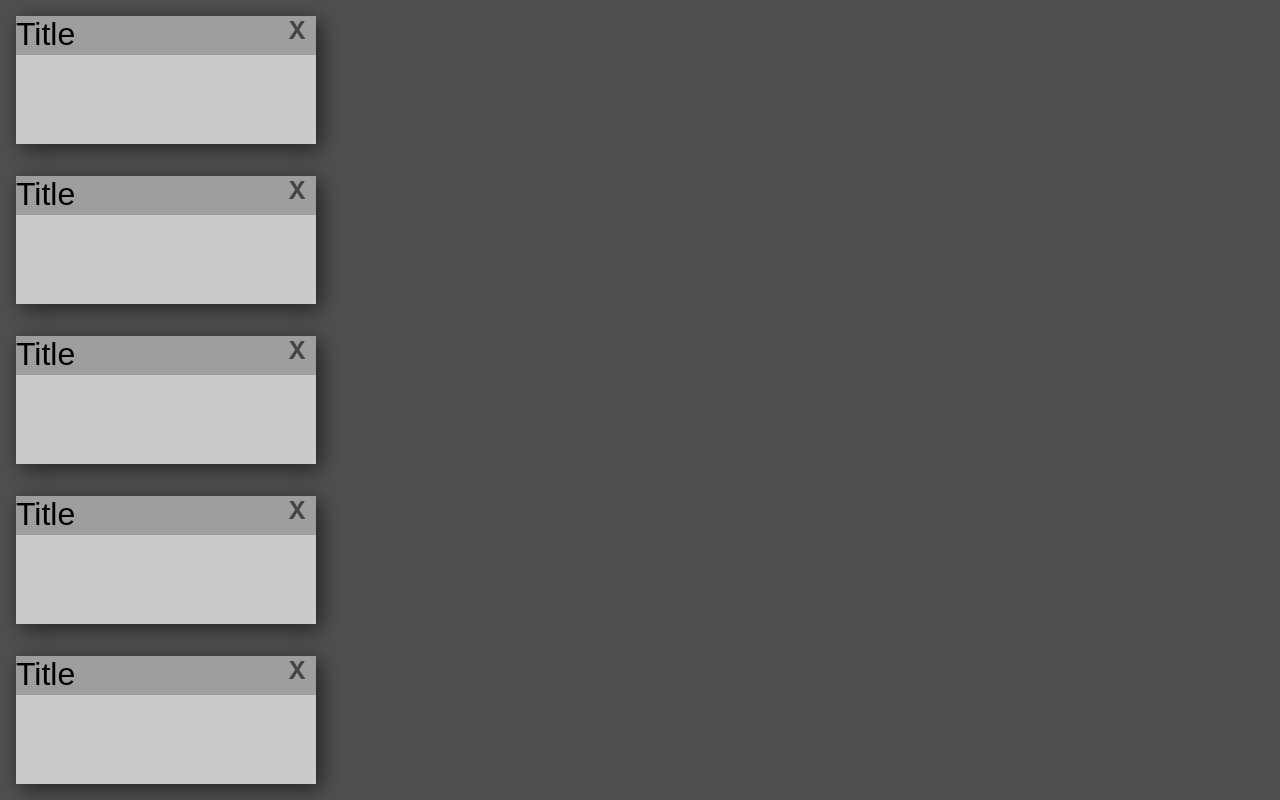
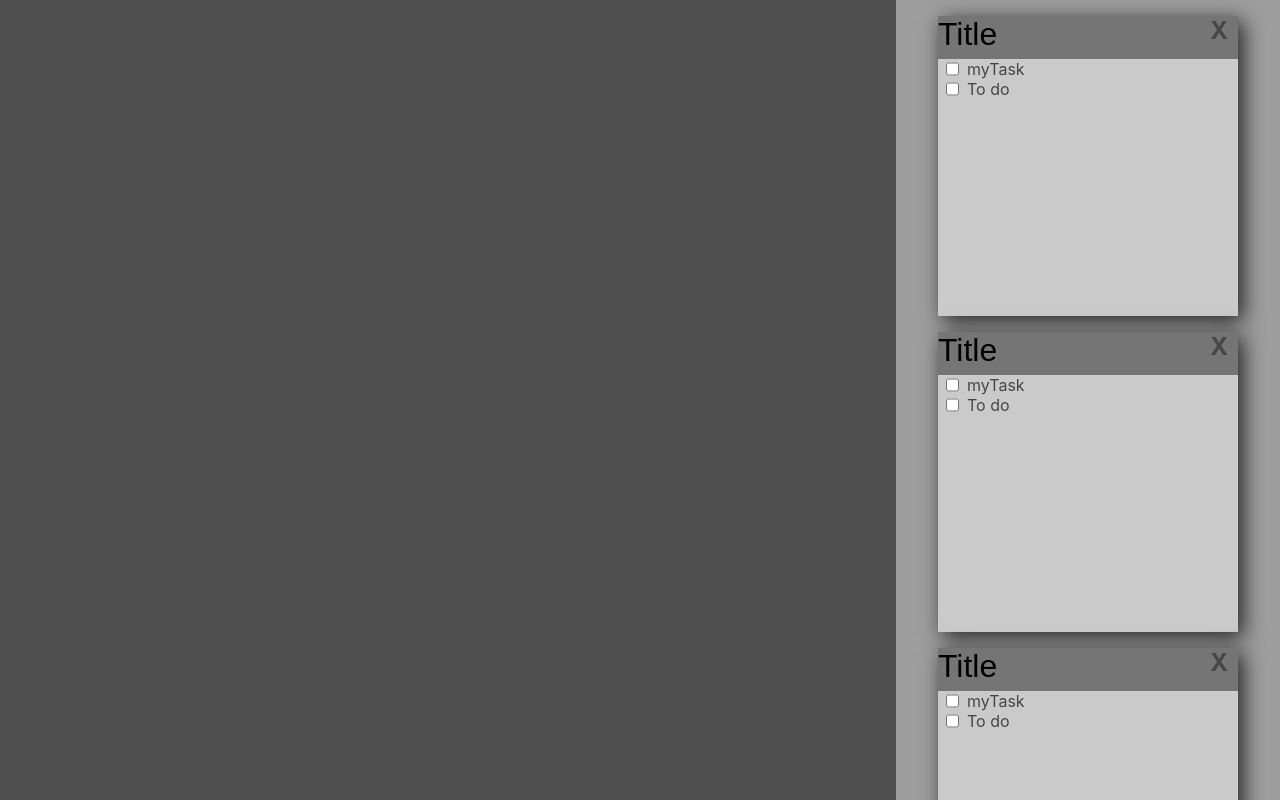
Before and after one commit to HeemOthman/planner-app, a React (Create React App) app: page / in a window 1280 px wide. Built offline with nearby package versions, Linux system fonts and the light colour scheme.

Commit message:
Task Card Fixes
-Updated the styling for the mainArea.

-Update the styling for the taskCards.

-Made the taskCard titles editable.

-Added an array state for the taskCards which contain the tasks.

```diff
--- a/src/App.css
+++ b/src/App.css
@@ -6,10 +6,4 @@
 	flex-direction: column;
 	flex: 1;
 	position: relative;
-	overflow-y: scroll;
-	scrollbar-width: 0px;
 }
-
-.wholePage::-webkit-scrollbar {
-	display: none;
-}
--- /dev/null
+++ b/src/components/mainArea/mainArea.css
@@ -0,0 +1,21 @@
+:root {
+    --primaryColor: rgb(202, 202, 202);
+    --secondaryColor: rgb(158, 158, 158);
+    --tertiaryColor: rgb(117, 117, 117);
+}
+
+.mainArea {
+    width: 30%;
+    height: 100%;
+    background-color: var(--secondaryColor);
+    overflow: hidden;
+    position: absolute;
+    right: 0;
+    scrollbar-width: none;
+    scrollbar-color: var(--tertiaryColor) var(--primaryColor);
+}
+
+.mainArea:hover {
+    scrollbar-width: thin;
+    overflow: auto;
+}
--- a/src/components/mainArea/mainArea.jsx
+++ b/src/components/mainArea/mainArea.jsx
@@ -1,5 +1,6 @@
 import React, { Component } from 'react';
 import TaskCard from './../taskCard/taskCard'
+import './mainArea.css'
 
 class MainArea extends Component {
     state = {
@@ -15,9 +16,11 @@ class MainArea extends Component {
 
     render() {
         return (
-            this.state.ids.map(id =>
-                <TaskCard key={id} id={id} onDelete={this.handleDelete}/>
-            )
+            <div className="mainArea">
+                {this.state.ids.map(id =>
+                <TaskCard key={id} id={id} onDelete={this.handleDelete}/>)}
+            </div>
+
          );
     }
 
--- a/src/components/taskCard/taskCard.css
+++ b/src/components/taskCard/taskCard.css
@@ -1,25 +1,39 @@
+:root {
+    --primaryColor: rgb(202, 202, 202);
+    --secondaryColor: rgb(158, 158, 158);
+    --tertiaryColor: rgb(117, 117, 117);
+}
+
 .taskCard {
     height: 300px;
     width: 300px;
-    background-color: rgb(202, 202, 202);
+    background-color: var(--primaryColor);
     color: rgb(70, 70, 70);
-    margin: 1em 1em 1em 1em;
+    margin: 1em auto;
     box-shadow: 5px 5px 20px rgb(34, 34, 34);
     position: relative;
+    display: flex;
+	flex-direction: column;
 }
 
 
+/*TITLE*/
+.titleContainer {
+    height: 100%;
+    width: 100%;
+    background-color: var(--tertiaryColor);
+    flex: 1;
+}
+
 .title {
-    width: 100%;
-    background-color: rgb(158, 158, 158);
+    width: 90%;
+    background-color: var(--tertiaryColor);
     border: 0px;
-    border-bottom: 2px solid rgb(158, 158, 158);
     outline: none;
     font-size: 2em;
     position: absolute;
     top: 0px;
 }
-
 
 .removeCard {
     font-size: 24px;
@@ -32,3 +46,27 @@
 .removeCard:hover {
     cursor: pointer;
 }
+
+
+/*BODY*/
+.body {
+    height: 100%;
+    width: 100%;
+    flex: 6;
+}
+
+
+/*TASKS*/
+.task {
+    list-style: none;
+    padding-left: .5em;
+    display: flex;
+}
+
+.task:hover {
+    background-color: var(--secondaryColor);
+}
+
+.taskDescription {
+    padding-left: .5em;
+}
--- a/src/components/taskCard/taskCard.jsx
+++ b/src/components/taskCard/taskCard.jsx
@@ -4,34 +4,68 @@ import './taskCard.css'
 class TaskCard extends Component {
     state = {
         title: "Title",
-        id: this.props.id
+        id: this.props.id,
+        tasks: [
+            {id: 0, value:"myTask", isComplete: false},
+            {id: 1, value:"To do", isComplete: false}
+        ]
     }
 
 
     render() {
         return (
             <div className="taskCard">
-                <input id="title"
-                       className="title"
-                       defaultValue={this.state.title}
-                       onKeyDown={this.handleKeyDown}>
-                </input>
-                <div className="removeCard" onClick={() => this.props.onDelete(this.props.id)}>X</div>
+                <div className="titleContainer">
+                    <input id="title"
+                        className="title"
+                        defaultValue={this.state.title}
+                        onChange={this.handleChange}>
+                    </input>
 
-                <div className="body"></div>
+                    <span className="removeCard" onClick={() => this.props.onDelete(this.props.id)}>X</span>
+                </div>
+
+                <div className="body">
+                    <ul>
+                        {this.state.tasks.map(task =>
+                            <div className="task" key={task.id}>
+                                <input type="checkbox"
+                                       id={task.id}
+                                       onChange={() => this.handleCheckboxClick(this.state.tasks[task.id])}
+                                       checked={task.isComplete}></input>
+                                <li className="taskDescription"
+                                    id={task.id}>{task.value}</li>
+                            </div>
+                        )}
+                    </ul>
+                </div>
             </div>
         );
     }
 
-    //HANDLE PRESSING ENTER WHEN TYPING A NEW TITLE
-    handleKeyDown = (event) => {
-        if (event.key === 'Enter') {
-           const newTitle = document.getElementById("title").value;
-           this.setState({title: newTitle});
-        }
+
+    //HANDLE CHANGING TITLE TEXT
+    handleChange = (newInput) => {
+        this.setState({
+            title: newInput.target.value
+        })
     }
 
 
+    //HANDLE CLICKING THE CHECKBOX
+    handleCheckboxClick = (task) => {
+        console.log(task.id);
+
+        const updatedTasks = [...this.state.tasks];
+        updatedTasks[task.id] = {...task};
+        updatedTasks[task.id].isComplete = true;
+
+         this.setState({
+            tasks: updatedTasks
+        });
+
+        console.log(updatedTasks[task.id].isComplete);
+    }
 }
 
 export default TaskCard;
```
